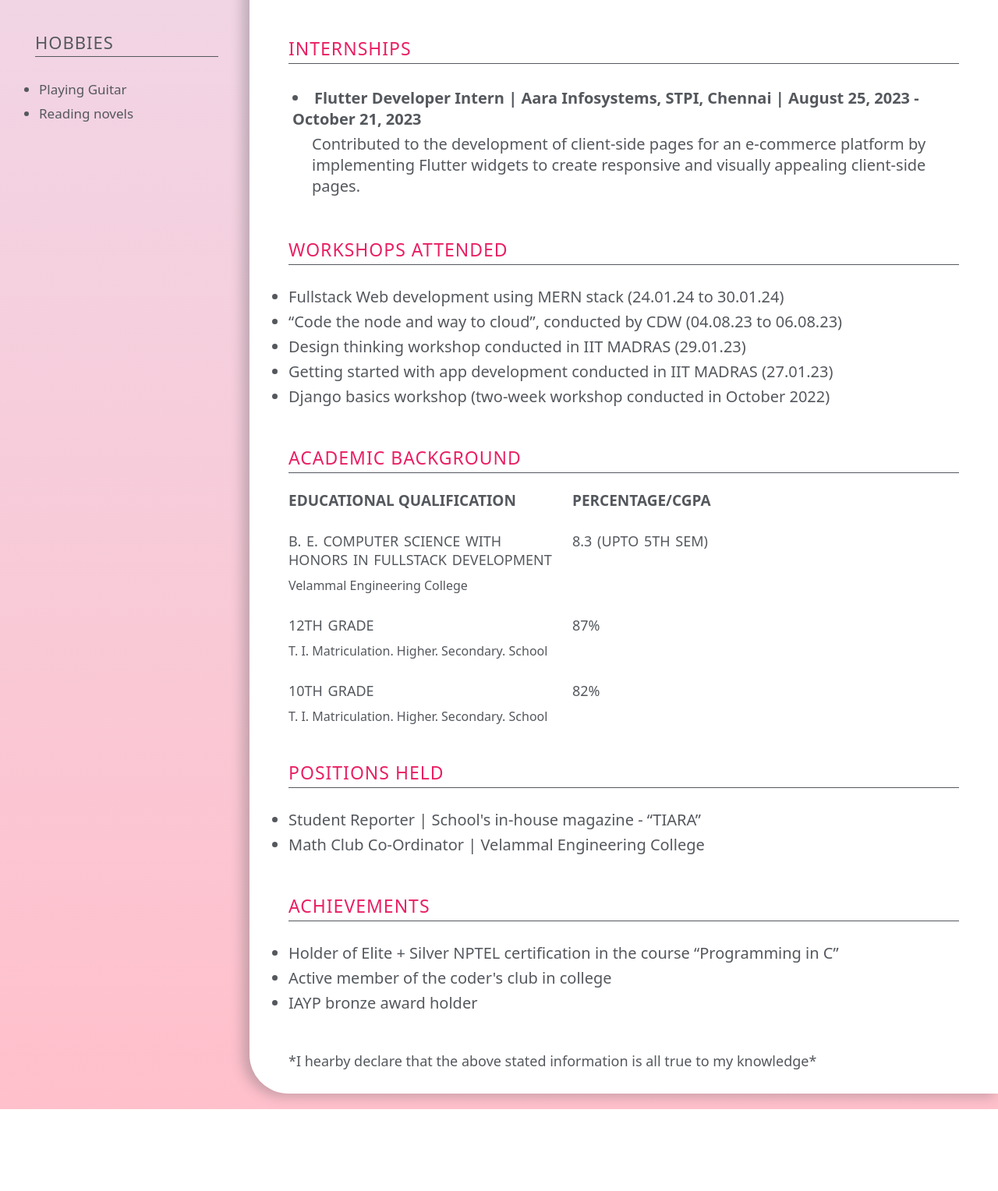
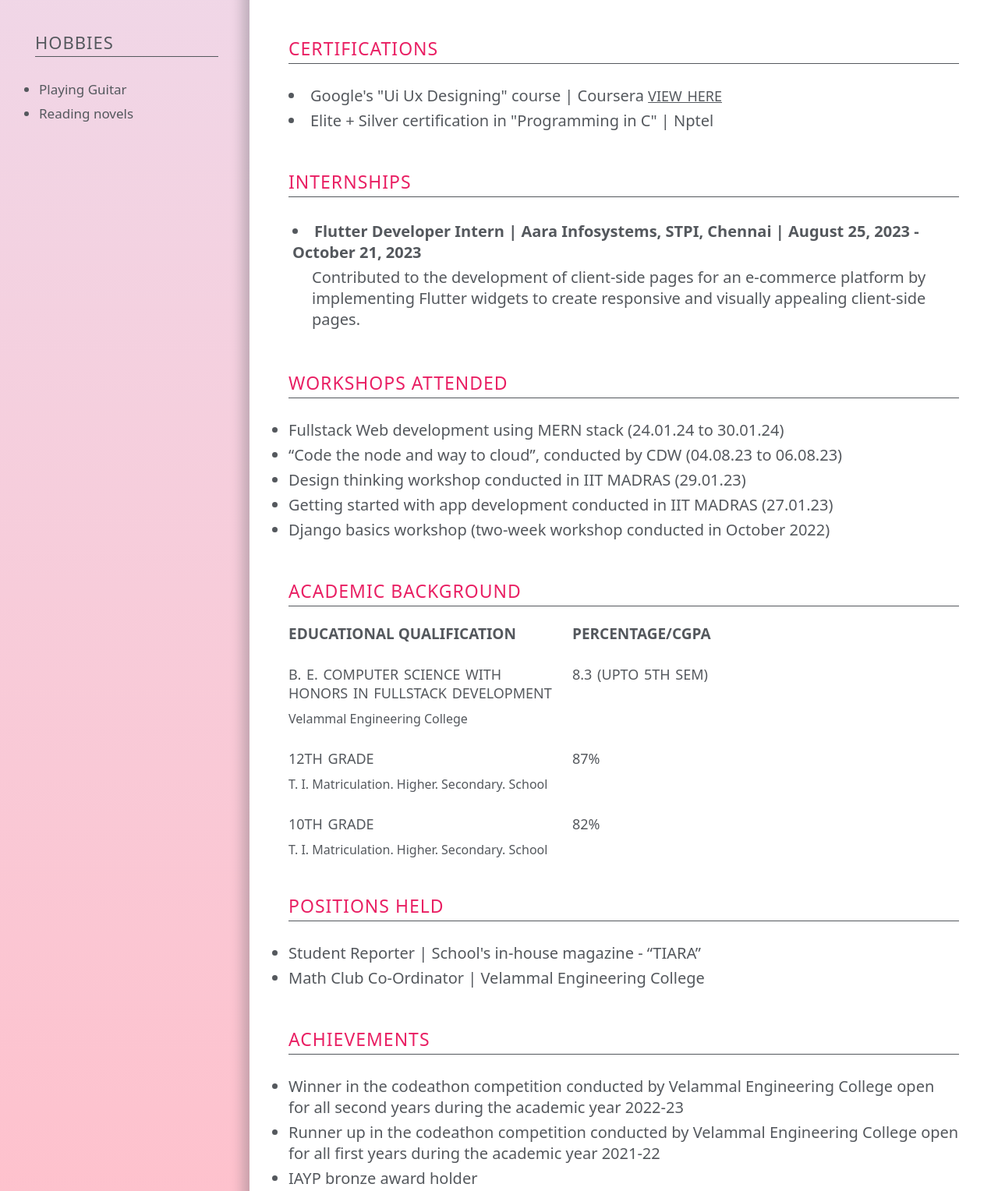
Before and after one commit to Shreya-3107/shreya-resume, a plain HTML site: page index.html in a window 1280 px wide. Shown: the part 1155-2683 px from the top of the page at 78% size. Before the commit the page ends 2578 px from the top, so only its background shows below. Drawn offline with Linux system fonts and the light colour scheme.

Commit message:
added certifications

```diff
--- a/index.html
+++ b/index.html
@@ -161,6 +161,19 @@
 			</dl>
 			<br><br>
 
+			<h2 class="heading">Certifications</h2>
+			<hr class="hr2">
+			<br>
+			<dl class="p6">
+				<li class="list marg2">
+					Google's "Ui Ux Designing" course | Coursera <a href="https://www.coursera.org/account/accomplishments/specialization/certificate/T6AP2TEPU4UC" class="p5">View here</a>
+				</li>
+				<li class="list marg2">
+					Elite + Silver certification in "Programming in C" | Nptel
+				</li>
+			</dl>
+			<br><br>
+
 			<h2 class="heading">Internships</h2>
 			<hr class="hr2">
 			<br>
@@ -244,8 +257,10 @@
 			<hr class="hr2">
 			<br>
 			<ul class="p6">
-				<li class="list marg2">Holder of Elite + Silver NPTEL certification in the course “Programming in C”</li>
-				<li class="list marg2">Active member of the coder's club in college</li>
+				<li class="list marg2">Winner in the codeathon competition conducted by Velammal Engineering College open for all
+					second years during the academic year 2022-23</li>
+				<li class="list marg2">Runner up in the codeathon competition conducted by Velammal Engineering College open for all
+					first years during the academic year 2021-22</li>
 				<li class="list marg2">IAYP bronze award holder</li>
 			</ul>
 			<br><br>
```
